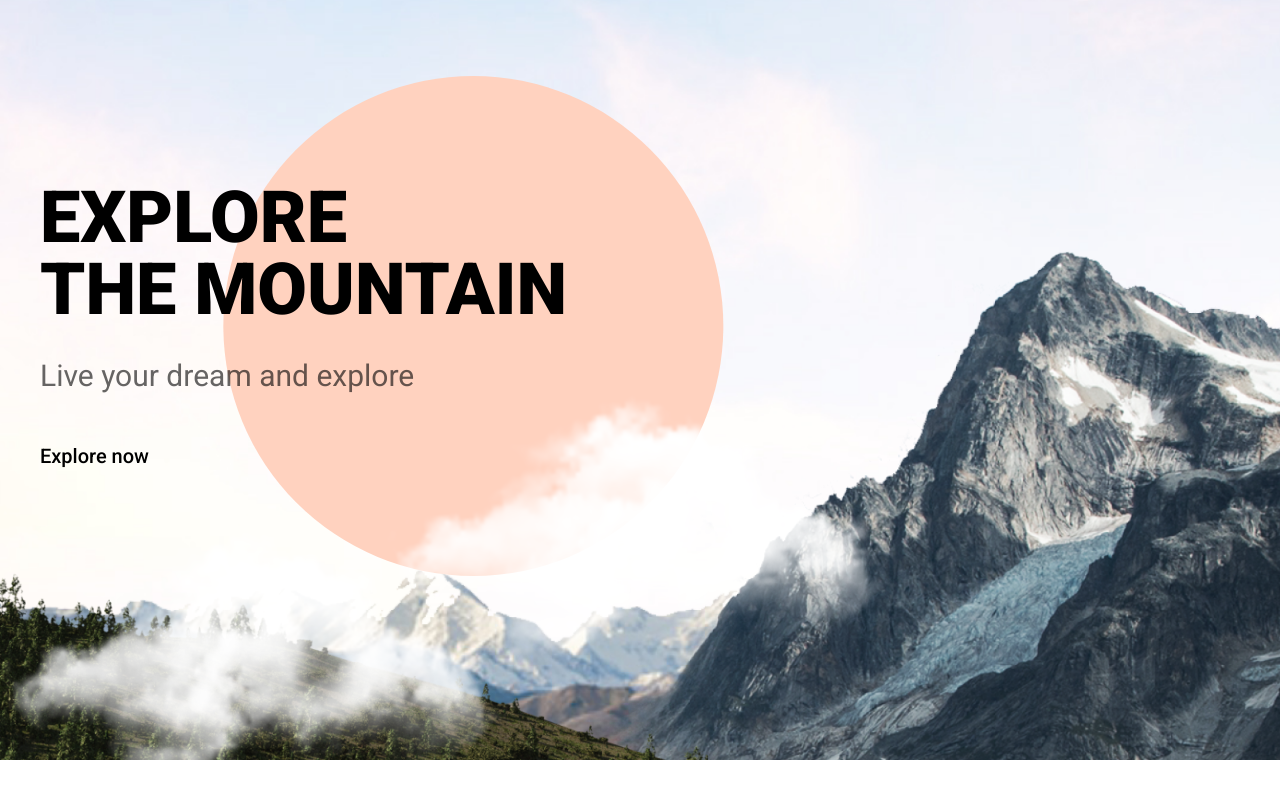
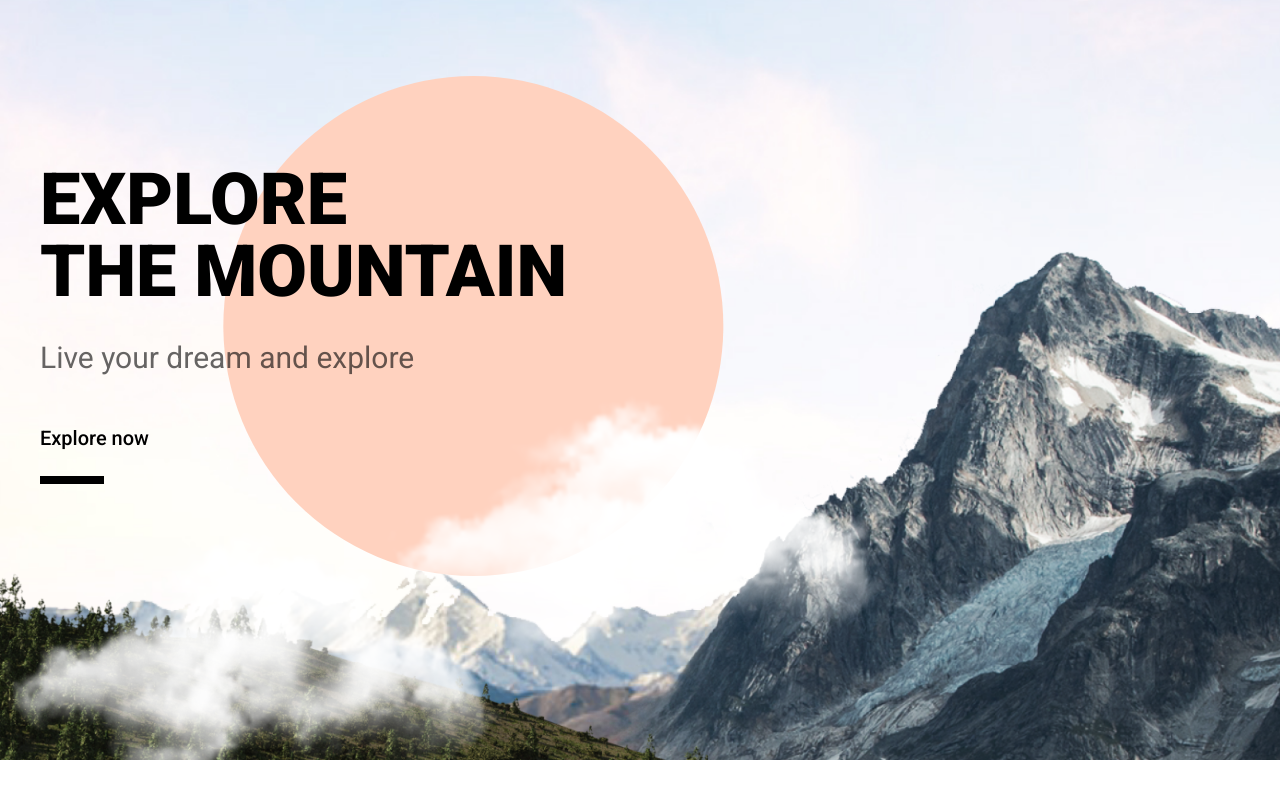
Before and after one commit to ablyazov-dariy/HighPeaks, a website built with Vite: page index.html in a window 1280 px wide. Shown: the part 108-906 px from the top of the page. Built offline with nearby package versions, Linux system fonts and the light colour scheme.

Commit message:
add btn underline

```diff
--- a/index.html
+++ b/index.html
@@ -96,8 +96,7 @@
               Live your dream and explore
             </p>
 
-            <!--todo: underline-->
-            <button class="text-xl font-medium sm:text-xl">Explore now</button>
+            <button class="h-underline text-xl font-medium sm:text-xl after:bg-black">Explore now</button>
           </div>
 
           <img
@@ -114,7 +113,6 @@
             class="absolute bottom-[10%] w-[max(40%,250px)] self-end justify-self-center"
             src="/hero/cloud.png"
           />
-
 
           <!--   ABOUT  -->
           <img
--- a/src/styles/style.css
+++ b/src/styles/style.css
@@ -11,7 +11,8 @@
 
 /* Headings Underline */
 h2,
-h3 {
+h3,
+.h-underline {
   @apply mb-9 after:absolute after:block after:h-2 after:w-16 after:translate-y-6 after:bg-apricot after:content-[""];
 }
 
```
